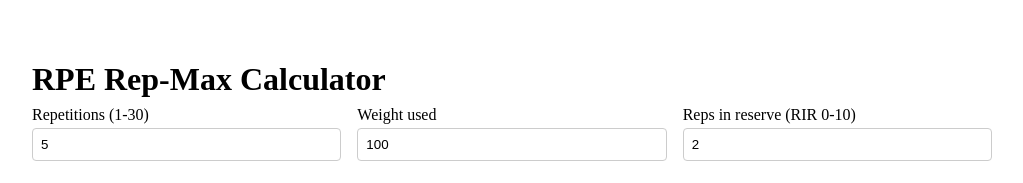
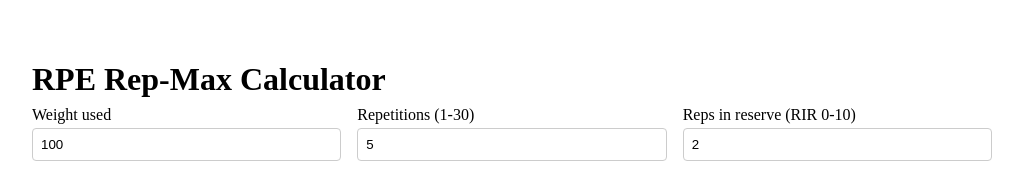
Before and after one commit to ipwnponies/personal-pwa, a Next.js app: page /fitness in a window 1280 px wide. Shown: the top 183 px of the page, without its empty margins (128-1151 px from the left). Built offline with nearby package versions, Linux system fonts and the light colour scheme.

Commit message:
Swap order of weights and reps
We tend to enter weight first, so that should be first input.

```diff
--- a/pages/fitness/index.jsx
+++ b/pages/fitness/index.jsx
@@ -104,6 +104,17 @@ export default function FitnessRpeCalculator() {
         }}
       >
         <label style={{ display: 'flex', flexDirection: 'column', gap: '0.25rem' }}>
+          <span>Weight used</span>
+          <input
+            type="number"
+            min="0"
+            value={weight ?? ''}
+            onChange={handleNumberInputChange(setWeight)}
+            style={{ padding: '0.5rem', border: '1px solid #ccc', borderRadius: '4px' }}
+          />
+        </label>
+
+        <label style={{ display: 'flex', flexDirection: 'column', gap: '0.25rem' }}>
           <span>Repetitions ({REPETITION_MIN}-{REPETITION_MAX})</span>
           <input
             type="number"
@@ -111,17 +122,6 @@ export default function FitnessRpeCalculator() {
             max={REPETITION_MAX}
             value={repetitions ?? ''}
             onChange={handleNumberInputChange(setRepetitions)}
-            style={{ padding: '0.5rem', border: '1px solid #ccc', borderRadius: '4px' }}
-          />
-        </label>
-
-        <label style={{ display: 'flex', flexDirection: 'column', gap: '0.25rem' }}>
-          <span>Weight used</span>
-          <input
-            type="number"
-            min="0"
-            value={weight ?? ''}
-            onChange={handleNumberInputChange(setWeight)}
             style={{ padding: '0.5rem', border: '1px solid #ccc', borderRadius: '4px' }}
           />
         </label>
```
